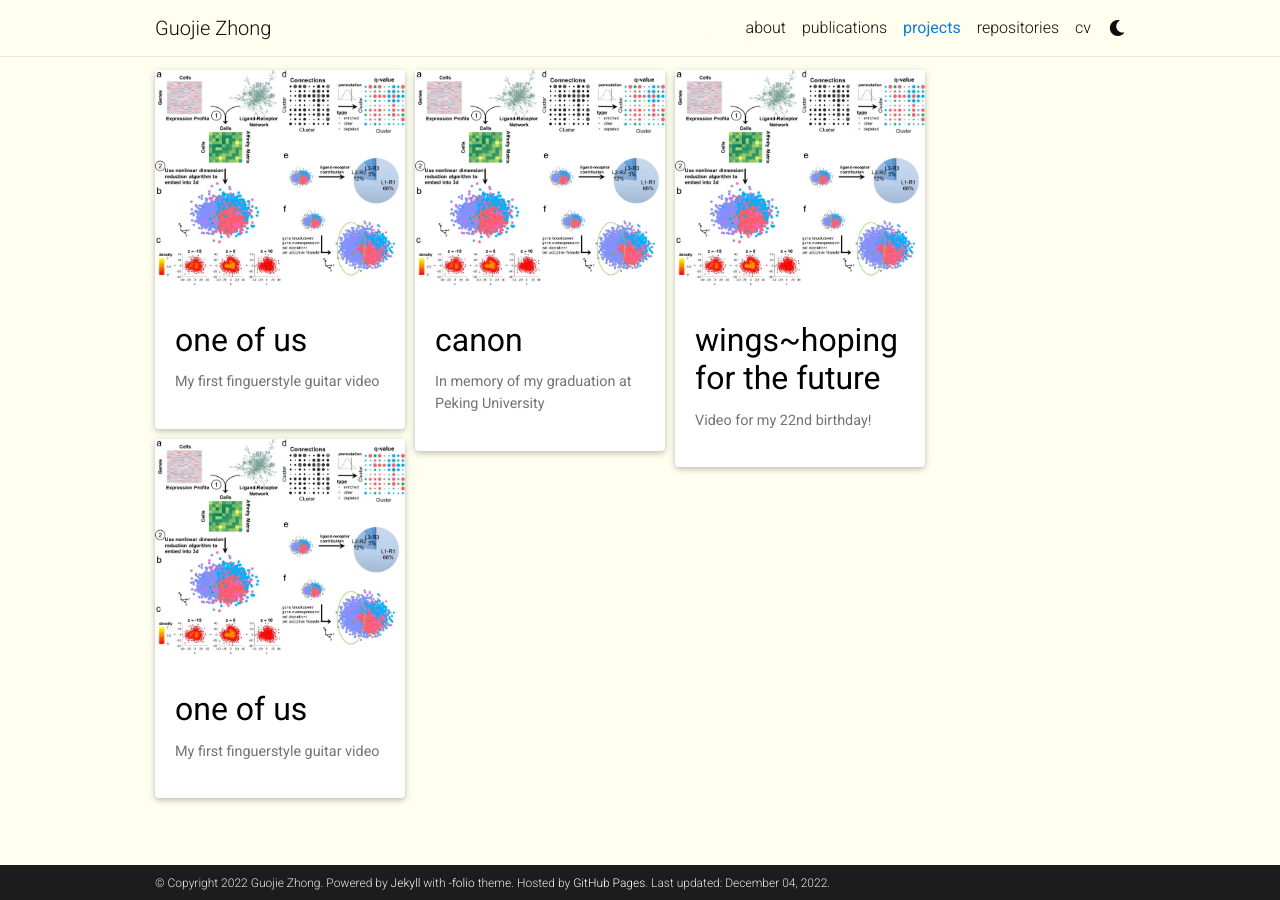
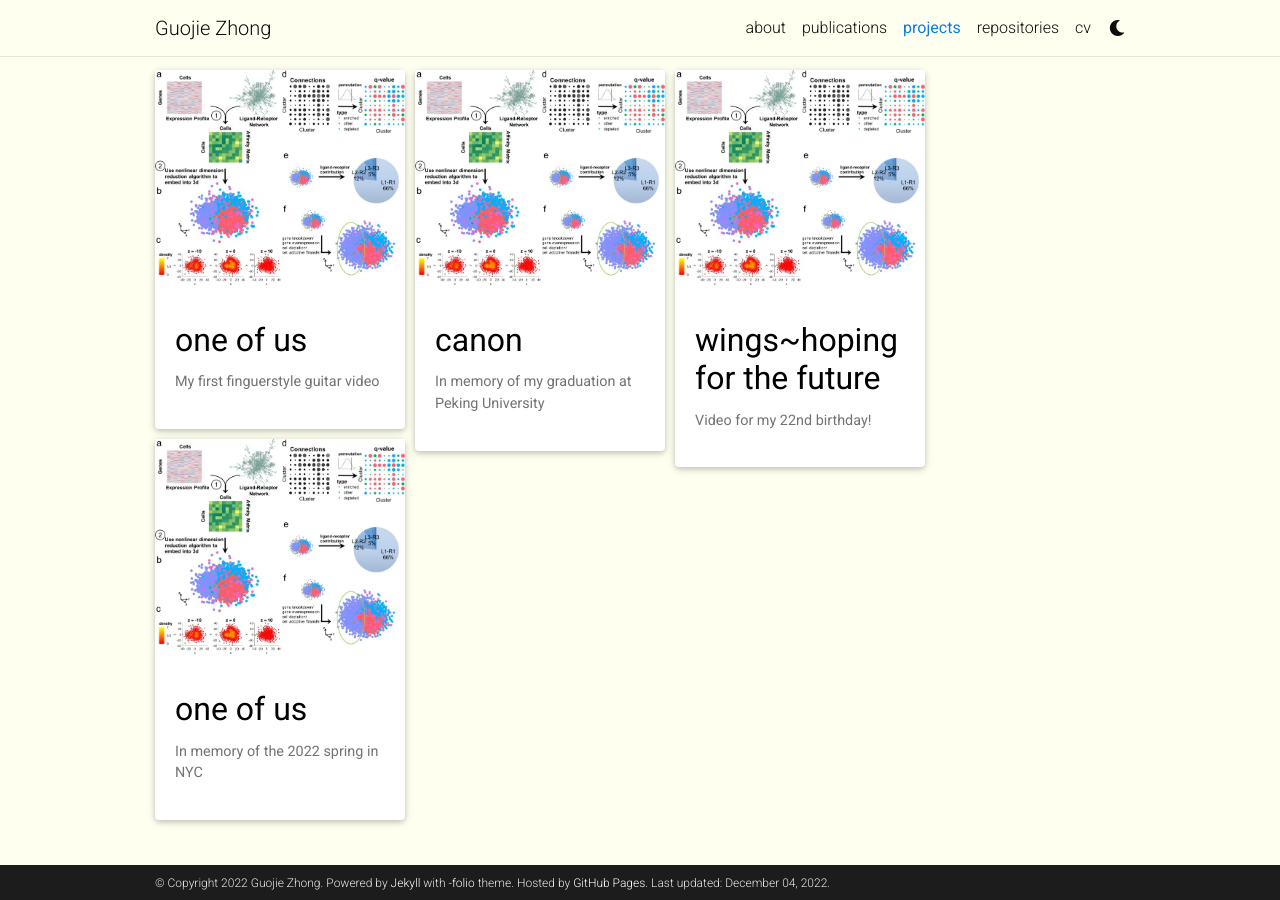
Before and after one commit to zhongguojie1998/GuojieZhong, a Jekyll site: the page built from _pages/projects.md, in a window 1280 px wide and 900 px high, scrolled down 693 px. Built offline with Jekyll 4.4.1, drawn with Linux system fonts in a browser that asks for light colours; full-size pictures stand in for the smaller copies a plugin makes; comment, search, counter and statistics services are not loaded; a style sheet for code colours, icons or effects is not loaded; some of the changed lines change nothing that is shown.

Commit message:
Update fun_4_haru.md

```diff
--- a/_projects/fun_4_haru.md
+++ b/_projects/fun_4_haru.md
@@ -1,19 +1,18 @@
 ---
 layout: page
 title: One of Us
-description: My first finguerstyle guitar video
+description: In memory of the 2022 spring in NYC
 img: assets/img/csomap.jpg
 importance: 1
 category: Fingerstyle Guitar Performance
 ---
 
-This is my first finguerstyle guitar video. Made in my senior year at Yuanpei College, Peking University. At that time I have been playing fingerstyle guitar for 3 years and I think maybe I need to make some videos to track my progress. I found this amazing music room in the basement of our student dormitory perfect for recording. This song is called One of Us. I was facinated by Sungha Jung's cover the first time I heard it and made it to be my first recording. Hope you enjoy it!
+The covid has bothered our lives for almost 2 years. Finally, there are signs that things are getting better.
+Enjoy the spring in New York City!
+Hope covid-19 will end soon🙏
 
-<iframe width="640" height="360" src="https://www.youtube.com/embed/JUPqAbiBCMo" title="YouTube video player" frameborder="0" allow="accelerometer; autoplay; clipboard-write; encrypted-media; gyroscope; picture-in-picture" allowfullscreen></iframe>
-Joan Osborne's song.
-Composer: Eric Bazilian.
-Arranged by Ulli Boegershausen.
-Tuning: Drop D.
-Pick up: IK Multimedia iRig Acoustic
-Video: iPad Pro
-Covered by: ChineseKnot
+<iframe width="640" height="360" src="https://www.youtube.com/embed/51iCgXm6D0U" title="YouTube video player" frameborder="0" allow="accelerometer; autoplay; clipboard-write; encrypted-media; gyroscope; picture-in-picture" allowfullscreen></iframe>
+Guitar:   Furch Yellow GC-SR
+Pickup: Sunrise S2 + M-Factory
+Video: ChineseKnot + Dr. Fu
+Perform: ChineseKnot
```
